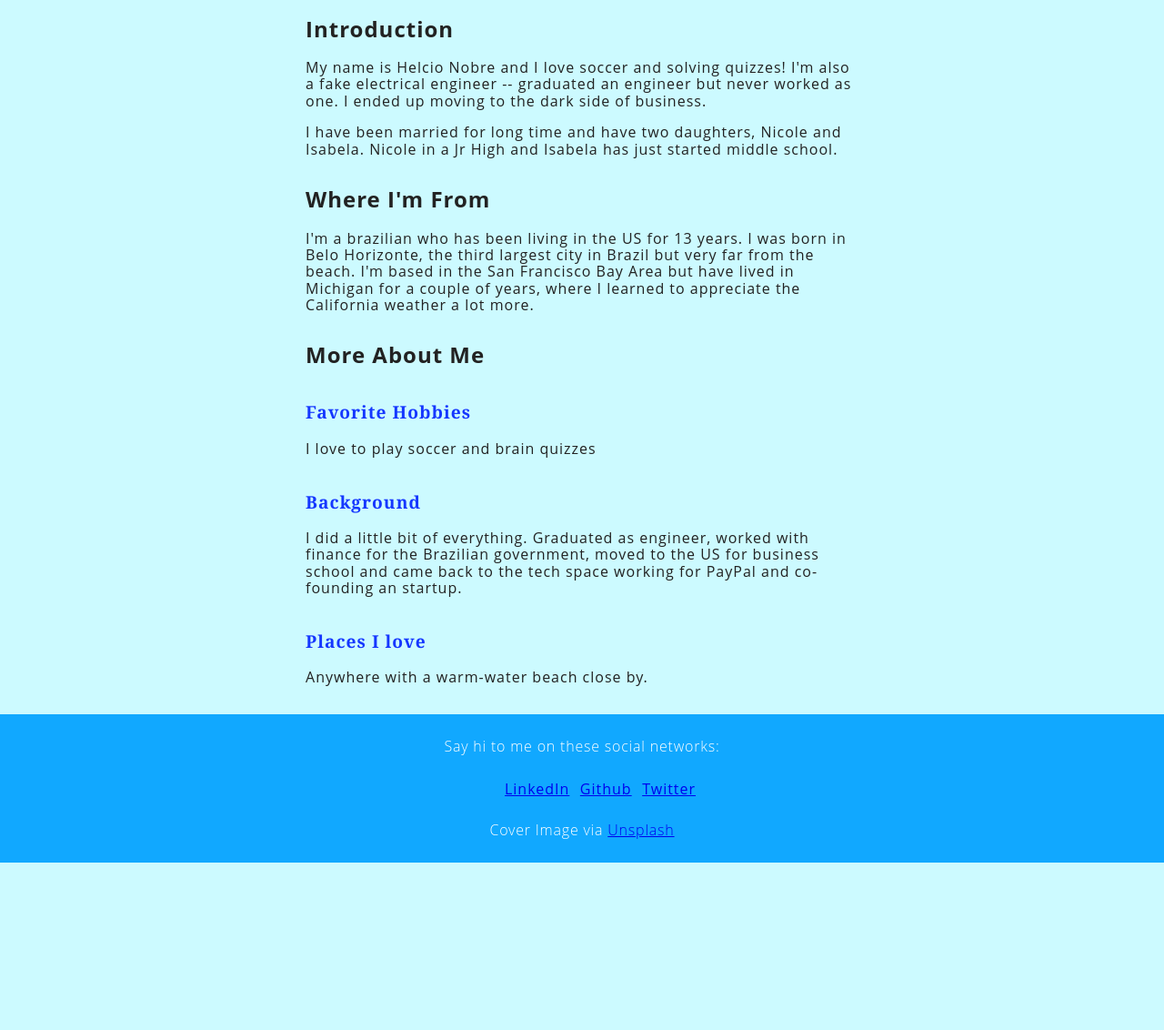
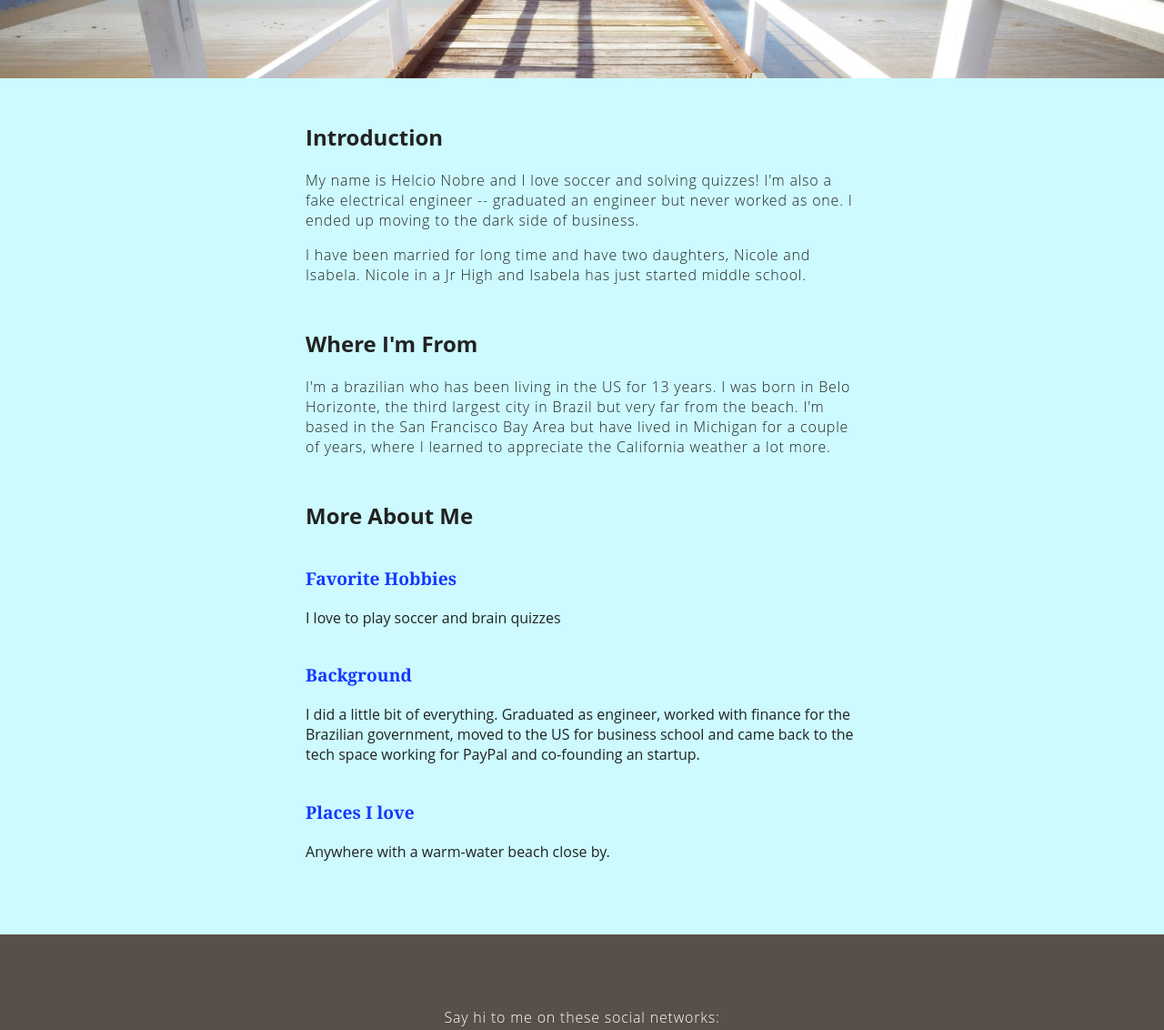
Before and after one commit to helcionobre/about-me, a plain HTML site: page index.html in a window 1280 px wide. Shown: the part 440-1572 px from the top of the page at 91% size. Before the commit the page ends 1388 px from the top, so only its background shows below. Drawn offline with Linux system fonts and the light colour scheme.

Commit message:
About me. big change

```diff
--- a/css/style.css
+++ b/css/style.css
@@ -1,60 +1,3 @@
-*/
-
-html, body, div, span, applet, object, iframe,
-h1, h2, h3, h4, h5, h6, p, blockquote, pre,
-a, abbr, acronym, address, big, cite, code,
-del, dfn, em, img, ins, kbd, q, s, samp,
-small, strike, strong, sub, sup, tt, var,
-b, u, i, center,
-dl, dt, dd, ol, ul, li,
-fieldset, form, label, legend,
-table, caption, tbody, tfoot, thead, tr, th, td,
-article, aside, canvas, details, embed,
-figure, figcaption, footer, header, hgroup,
-menu, nav, output, ruby, section, summary,
-time, mark, audio, video {
-  margin: 0;
-  padding: 0;
-  border: 0;
-  font-size: 100%;
-  font: inherit;
-  vertical-align: baseline;
-  box-sizing: border-box;
-}
-/* HTML5 display-role reset for older browsers */
-article, aside, details, figcaption, figure,
-footer, header, hgroup, menu, nav, section {
-  display: block;
-}
-body {
-  line-height: 1.15;
-  letter-spacing: 1px;
-   font-family: 'Roboto', sans-serif; /* apply to whole doc */
-}
-ol, ul {
-  list-style: none;
-}
-blockquote, q {
-  quotes: none;
-}
-blockquote:before, blockquote:after,
-q:before, q:after {
-  content: '';
-  content: none;
-}
-table {
-  border-collapse: collapse;
-  border-spacing: 0;
-}
-/* End of Reset */
-
-/* Trick to control borders and body */
-
-
-/*div {
-    border: 1px solid Chocolate;
-}*/
-
 /* Start of Custom Styles */
 
 div {
@@ -71,60 +14,42 @@ body {
   padding: 0px;
 }
 
-.content-footer,
+a {
+  /*Typography Declarations */
+  font-weight: bold;
+  text-decoration: none;
+  color: #FFCF33;
+}
+
+a:hover {
+    /*Typography Declarations */
+    color: #FFE799;
+}
+
+.masthead,
+.introduction,
+.location,
+.questions,
+.content-footer {
+  /* Layout Declarations */
+  padding-left: 2em;
+  padding-right: 2em;
+}
+
+.content-footer > p,
 .masthead-heading,
-.masthead-intro{
+.masthead-intro,
+.social {
   text-align: center;
 }
 
-.masthead{
-  padding: 8em 0;
-  background-image: url('../images/ocean_aboutme.jpg');
-  width: 100%;
+.introduction,
+.location,
+.questions{
+  max-width: 38em;
   margin: 0 auto;
-  background-repeat: no-repeat;
-  background-size: cover;
-  border-top: solid 1em #000066;
-  background-position: center top;
-  overflow: auto;
 }
 
-.masthead-intro{
-  /* Layout Declarations */
-  margin: 0.1em;
-  /* Typography Declarations */
-  font-family: "Gentium Book Basic", Georgia, serif;
-  font-size: 2em;
-}
-.masthead-heading{
-  /* Layout Declarations */
-  margin: 0.0em;
-  /* Typography Declarations */
-  font-family: "Open Sans", "Helvetica Neue", sans-serif;
-  font-weight: bold;
-  font-size: 6em;
-  text-transform: uppercase;
-}
-
-.content-footer,
-.introduction-section,
-.location-section,
-.questions-section{
-  max-width: 38em;
-  margin-left: auto;
-  margin-right: auto;
-  margin-top: 2em;
-}
-
-.social > li {
-  display: inline-block;
-  margin-top: 0.1em;
-  margin-bottom: 0.1em;
-  padding: 0.2em;
-}
-.content-footer > p {
-  color: white;
-}
 .introduction > p,
 .location > p,
 .content-footer > p {
@@ -133,32 +58,95 @@ body {
   letter-spacing: 0.05em;
 }
 
-.questions-section > h2 {
+.masthead{
+  /* Layout Declarations */
+  padding: 8em 0;
+  /* Appearance Declarations */
+  background-image: url('../images/ocean_aboutme.jpg');
+  background-repeat: no-repeat;
+  background-size: cover;
+  border-top: solid 1em #000066;
+  /* background-position: center top;
+  overflow: auto;
+  width: 100%;
+  margin: 0 auto; */
+}
+
+.masthead-intro{
+  /* Layout Declarations */
+  margin-bottom: 0.1em;
+  /* Typography Declarations */
+  color: #FFFFFF;
+  font-family: "Gentium Book Basic", Georgia, serif;
+  font-size: 2em;
+}
+
+.masthead-heading{
+  /* Layout Declarations */
+  margin-top: -0.2em;
+  /* Typography Declarations */
+  color: #FFF1C2;
+  font-family: "Open Sans", "Helvetica Neue", sans-serif;
+  font-style: normal;
+  font-weight: bold;
+  letter-spacing: -0.02;
+  font-size: 6em;
+  text-transform: uppercase;
+  text-shadow: 0px 3px 0px #FFCF33;
+}
+
+.heading {
+  /* Layout Declarations */
+  max-width: 19em;
+  margin-top: 2em;
+}
+
+.question {
+  /* Layout Declarations */
+  margin: 2em 0 1em 0;
   /* Typography Declaration */
+  color: #1537FF;
   font-family: "Gentium Book Basic", georgia, serif;
   font-size: 1.2em;
   font-weight: bold;
-  color: #1537FF;
-  /* Layout */
-  margin: 2em 0 1em 0;
 }
 
-.section > h1 {
-  margin-top: 2em;
+.answer {
+  /* Layout Declarations */
+  margin-left: 0em;
 }
 
-.footer-background{
-  width:100%;
-  background-color: #11A8FF;
-  margin: 0 auto;
-
+.content-footer {
+  /* Layout Declarations */
+  margin-top: 5em;
+  padding: 4em 0;
+  /* Apperance Rules */
+  background-color: #594F49;
 }
 
-.content-footer{
-  width: 100%;
-  padding: 10px 0;
+.content-footer > p {
+  /* Typography Declarations */
+  color: white;
+}
+
+.social {
+  /* Layout Declarations */
+  padding: 0;
+  /* Appearance Declarations */
+  list-style: none;
 }
 
 .social > li {
-  line-height: 2em;
+  /* Layout Declarations */
+  display: inline-block;
+  margin-right: 1em;
 }
+
+@media only screen and (max-width: 700px) {
+    .masthead {
+        padding: 3em 0;
+    }
+    .masthead-heading {
+        font-size: 3em;
+    }
+}
--- a/index.html
+++ b/index.html
@@ -16,27 +16,28 @@
   		<p class="masthead-intro"> Hi, I'm </p>
   		<h1 class="masthead-heading"> Helcio Nobre! </h1>
 	</header>
-	<section class="introduction-section">
-  		<h1> Introduction </h1>
+	<section class="introduction">
+  		<h1 class="heading"> Introduction </h1>
   		<p> My name is Helcio Nobre and I love soccer and solving quizzes! I'm also a fake electrical engineer -- graduated an engineer but never worked as one. I ended up moving to the dark side of business. </p>
   		<p> I have been married for long time and have two daughters, Nicole and Isabela. Nicole in a Jr High and Isabela has just started middle school. </p>
 	</section>
-	<section class="location-section">
-  		<h1> Where I'm From </h1>
+	<section class="location">
+  		<h1 class="heading"> Where I'm From </h1>
   		<p> I'm a brazilian who has been living in the US for 13 years. I was born in Belo Horizonte,  the third largest city in Brazil but very far from the beach.  I'm based in the San Francisco Bay Area but have lived in Michigan for a couple of years, where I learned to appreciate the California weather a lot more. </p>
 	</section>
-	<section class="questions-section">
-  		<h1> More About Me </h1>
-  		<h2> Favorite Hobbies </h2>
- 		<p> I love to play soccer and brain quizzes </p>
-  		<h2> Background </h2>
-  		<p> I did a little bit of everything. Graduated as engineer, worked with finance for the Brazilian government, moved to the US for business school and came back to the tech space working for PayPal and co-founding an startup.</p>
-  		<h2> Places I love </h2>
-  		<p> Anywhere with a warm-water beach close by. </p>
+	<section class="questions">
+  		<h1 class = "heading"> More About Me </h1>
+  		<dl class="question-list">
+  			<dt class="question"> Favorite Hobbies </dt>
+ 			<dd class="answer"> I love to play soccer and brain quizzes </dd>
+  			<dt class="question"> Background </dt>
+  			<dd class="answer"> I did a little bit of everything. Graduated as engineer, worked with finance for the Brazilian government, moved to the US for business school and came back to the tech space working for PayPal and co-founding an startup.</dd>
+  			<dt class="question"> Places I love </dt>
+  			<dd class="answer"> Anywhere with a warm-water beach close by. </dd>
+  		</dl>
 	</section>
-	<footer class="footer-background">
-  		<section class="content-footer">
-			<p> Say hi to me on these social networks: </p>
+	<footer class="content-footer">
+		<p class="body-copy"> Say hi to me on these social networks: </p>
 		<ul class="social">
 			<li><a href="http://www.linkedin.com/in/hnobre/"> LinkedIn </a></li>
 			<li><a href="https://github.com/helcionobre"> Github</a></li>
```
Lines whose indentation alone changed are shown as unchanged.
